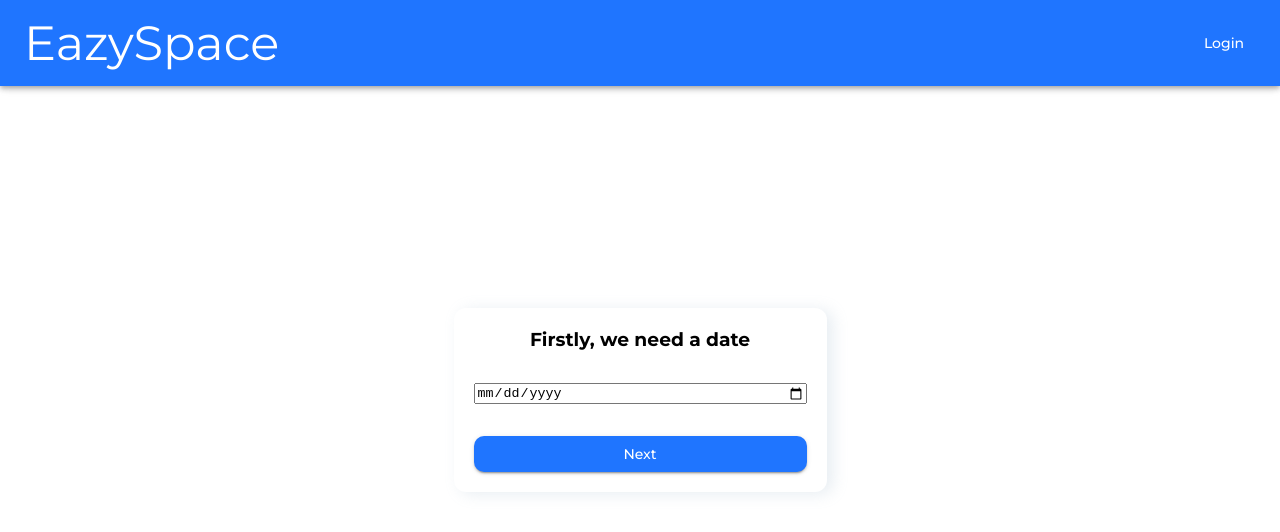
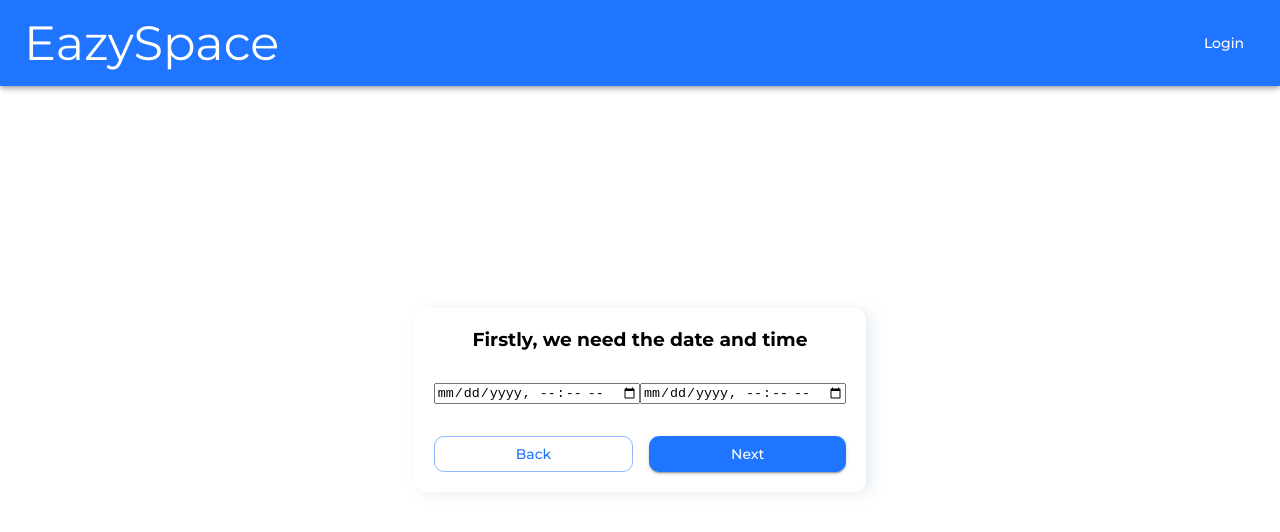
Before and after one commit to Eazyspace/frontend, a React (Create React App) app: page /booking in a window 1280 px wide. Shown: the top 532 px of the page. Built offline with nearby package versions, Linux system fonts and the light colour scheme.

Commit message:
Connected API booking

```diff
--- a/package.json
+++ b/package.json
@@ -2,6 +2,7 @@
   "name": "frontend",
   "version": "0.1.0",
   "private": true,
+  "proxy": "http://localhost:6969",
   "dependencies": {
     "@emotion/react": "^11.8.2",
     "@emotion/styled": "^11.8.1",
@@ -11,6 +12,7 @@
     "@testing-library/react": "^12.1.4",
     "@testing-library/user-event": "^13.5.0",
     "axios": "^0.26.1",
+    "query-string": "^7.1.1",
     "react": "^17.0.2",
     "react-dom": "^17.0.2",
     "react-router-dom": "^6.2.2",
--- /dev/null
+++ b/src/api/bookingRequestAPI.js
@@ -0,0 +1,26 @@
+const { default: axios } = require("axios");
+
+class BookingRequestAPI {
+  sendBookingRequest = async ({
+    userId,
+    roomId,
+    startTime,
+    endTime,
+    description,
+    ...params
+  }) => {
+    const url = "/room/book";
+    return await axios.post(url, {
+      userId,
+      roomId,
+      startTime,
+      endTime,
+      description,
+    });
+  };
+}
+
+const bookingRequestAPI = new BookingRequestAPI();
+
+// export default getRequestAPI = () => {return new BookingRequestAPI()}
+export default bookingRequestAPI;
--- a/src/screens/BookingScreen.js
+++ b/src/screens/BookingScreen.js
@@ -6,7 +6,7 @@ import {
   Toolbar,
   Typography,
 } from "@mui/material";
-import { useState } from "react";
+import { useEffect, useState } from "react";
 import {
   StyledBookingScreen,
   StyledBookingForm,
@@ -18,46 +18,36 @@ import {
   SuccessTitle,
 } from "./BookingScreen.styled";
 import AccessAlarmRoundedIcon from "@mui/icons-material/AccessAlarmRounded";
+import bookingRequestAPI from "../api/bookingRequestAPI";
 
 const BookingForm = (props) => {
   const { step, switchStep, onSubmit, onChange, userInput } = props;
   const {
-    date,
     startTime,
     endTime,
     info: { eventName, organization, numOfAttendants, description },
   } = userInput;
+
   return (
     <StyledBookingForm onSubmit={onSubmit}>
       <FormTitle>
         {step === 1
-          ? "Firstly, we need a date"
+          ? "Firstly, we need the date and time"
           : step === 2
-          ? "Now we need the time"
-          : step === 3
           ? "Almost there"
           : ""}
       </FormTitle>
       {step === 1 && (
-        <input
-          type="date"
-          name="date"
-          value={date}
-          required
-          onChange={onChange}
-        />
-      )}
-      {step === 2 && (
         <div style={{ display: "flex", justifyContent: "space-around" }}>
           <input
-            type="time"
+            type="datetime-local"
             name="startTime"
             value={startTime}
             required
             onChange={onChange}
           />
           <input
-            type="time"
+            type="datetime-local"
             name="endTime"
             value={endTime}
             required
@@ -65,7 +55,7 @@ const BookingForm = (props) => {
           />
         </div>
       )}
-      {step === 3 && (
+      {step === 2 && (
         <AdditionalInformation>
           <TextField
             label="Name of event"
@@ -73,6 +63,7 @@ const BookingForm = (props) => {
             id="event-name"
             name="eventName"
             value={eventName}
+            autoComplete="off"
             onChange={onChange}
           />
           <TextField
@@ -109,16 +100,15 @@ const BookingForm = (props) => {
           />
         </AdditionalInformation>
       )}
+      {step === 1 ? (
         <ButtonGroup>
-        {step !== 1 && (
           <StyledButton variant="outlined" value="back" onClick={switchStep}>
             Back
           </StyledButton>
-        )}
-        {step !== 3 ? (
           <StyledButton variant="contained" value="next" onClick={switchStep}>
             Next
           </StyledButton>
+        </ButtonGroup>
       ) : (
         <StyledLink to="/booking/success">
           <StyledButton variant="contained" value="finish" onClick={onSubmit}>
@@ -126,12 +116,13 @@ const BookingForm = (props) => {
           </StyledButton>
         </StyledLink>
       )}
-      </ButtonGroup>
     </StyledBookingForm>
   );
 };
 
 const BookingScreen = (props) => {
+  const userId = 1;
+  const roomId = 31;
   const [step, setStep] = useState(1);
   const [userInputForm, setUserInputForm] = useState({
     date: "",
@@ -144,6 +135,7 @@ const BookingScreen = (props) => {
       description: "",
     },
   });
+  const [submitted, setSubmitted] = useState(false);
 
   const handleSwitchStep = (e) => {
     if (e.target.value === "next") {
@@ -156,8 +148,7 @@ const BookingScreen = (props) => {
     const target = e.target;
     const value = target.value;
     const name = target.name;
-    console.log(value);
-    if (name === "date" || name === "startTime" || name === "endTime")
+    if (name === "startTime" || name === "endTime")
       setUserInputForm({ ...userInputForm, [name]: value });
     else
       setUserInputForm({
@@ -165,9 +156,37 @@ const BookingScreen = (props) => {
         info: { ...userInputForm.info, [name]: value },
       });
   };
+
+  const sendRequest = async (params) => {
+    try {
+      const response = await bookingRequestAPI.sendBookingRequest({
+        userId: userId,
+        roomId: roomId,
+        ...params,
+        ...params.info,
+      });
+
+      console.log(response);
+    } catch (error) {
+      alert("ERROR: " + error);
+    }
+  };
+
   const handleSubmit = (e) => {
+    e.preventDefault();
     console.log(userInputForm);
+    userInputForm.startTime = new Date(userInputForm.startTime).toISOString();
+    userInputForm.endTime = new Date(userInputForm.endTime).toISOString();
+
+    setSubmitted(true);
+
+    sendRequest(userInputForm);
+    setUserInputForm(userInputForm);
   };
+
+  useEffect(() => {
+    if (submitted) console.log("SEND REQUEST");
+  }, [submitted]);
 
   return (
     <StyledBookingScreen>
--- a/src/screens/BookingScreen.styled.js
+++ b/src/screens/BookingScreen.styled.js
@@ -24,7 +24,6 @@ export const StyledBookingForm = styled.form`
   align-items: stretch;
   gap: 2em;
   box-shadow: ${shadow2_low};
-  text-align: center;
 `;
 
 export const FormTitle = styled.h3`
```
Also changed, not shown: src/utils/serializer.js (added, +8 -0 lines), 1 other file (tests, documents, lock files or other folders). Lines whose indentation alone changed are shown as unchanged.
